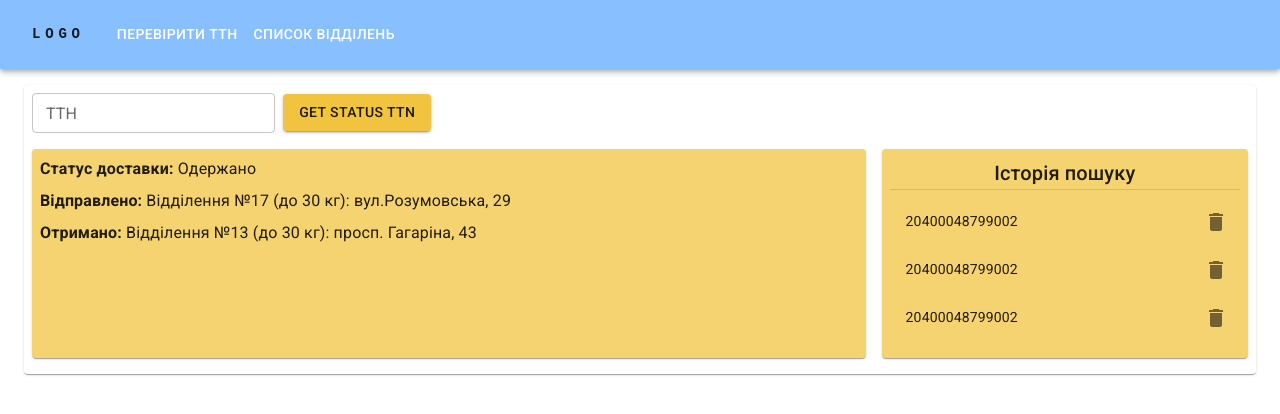
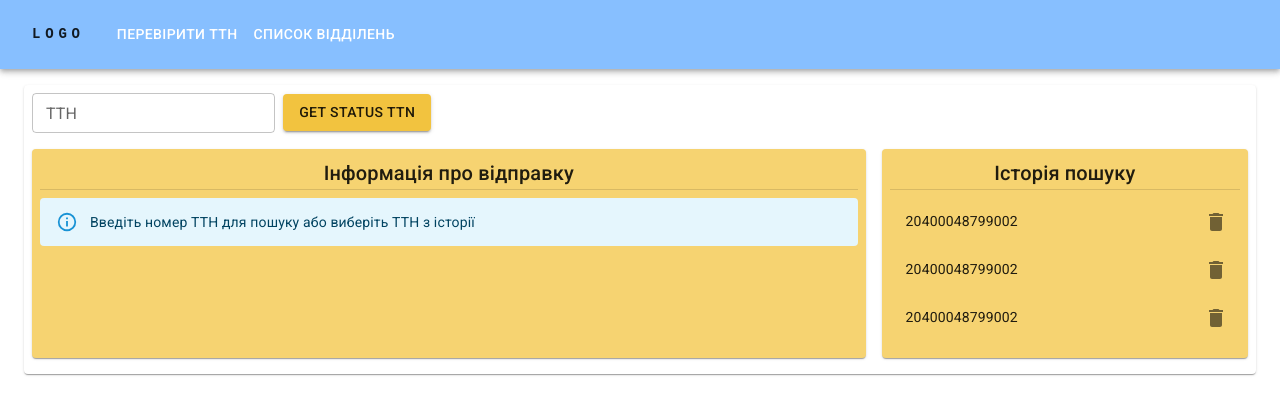
Before and after one commit to volodymir-tymtsias/test_same-it, a React (Create React App) app: page /#/ in a window 1280 px wide. Shown: the top 414 px of the page. Built offline with nearby package versions, Linux system fonts and the light colour scheme.

Commit message:
the logic of processing the entered track number and outputting the processing result has been added

```diff
--- a/src/api/departments.ts
+++ b/src/api/departments.ts
@@ -1,5 +1,5 @@
 import { DataFetchDepartment } from "../types/DataFetchDepartment";
-import { Response } from "../types/Response";
+import { ResponseDepartments } from "../types/Response";
 import { client } from "./fetchClient";
 
 export const getDepartments = (data: DataFetchDepartment) => {
@@ -13,5 +13,5 @@ export const getDepartments = (data: DataFetchDepartment) => {
     }
   };
 
-  return client.post<Response>('', newData);
+  return client.post<ResponseDepartments>('', newData);
 };
--- /dev/null
+++ b/src/api/statusDocument.ts
@@ -0,0 +1,18 @@
+import { ResponseStatusDocument } from "../types/Response";
+import { client } from "./fetchClient";
+
+export const getStatusDocument = (data: string) => {
+  const newData = {
+    modelName: "TrackingDocument",
+    calledMethod: "getStatusDocuments",
+    methodProperties: {
+      Documents: [
+        {
+          DocumentNumber: data
+        }
+      ]
+    }
+  };
+
+  return client.post<ResponseStatusDocument>('', newData);
+};
--- a/src/app/store.ts
+++ b/src/app/store.ts
@@ -1,9 +1,11 @@
 import { configureStore, ThunkAction, Action } from '@reduxjs/toolkit';
 import departmentsReducer from '../features/departments';
+import statusDocumentsReducer from '../features/statusDocuments';
 
 export const store = configureStore({
   reducer: {
     departments: departmentsReducer,
+    statusDocuments: statusDocumentsReducer,
   },
 });
 
--- a/src/components/History.tsx
+++ b/src/components/History.tsx
@@ -15,19 +15,19 @@ export const History = () => {
       <MenuList dense>
         <MenuItem>
           <ListItemText>20400048799002</ListItemText>
-          <IconButton edge="end" aria-label="delete">
+          <IconButton edge="end" aria-label="delete" title="Видалити з історії">
             <DeleteIcon />
           </IconButton>
         </MenuItem>
         <MenuItem>
           <ListItemText>20400048799002</ListItemText>
-          <IconButton edge="end" aria-label="delete">
+          <IconButton edge="end" aria-label="delete" title="Видалити з історії">
             <DeleteIcon />
           </IconButton>
         </MenuItem>
         <MenuItem>
           <ListItemText>20400048799002</ListItemText>
-          <IconButton edge="end" aria-label="delete">
+          <IconButton edge="end" aria-label="delete" title="Видалити з історії">
             <DeleteIcon />
           </IconButton>
         </MenuItem>
--- a/src/components/Info.tsx
+++ b/src/components/Info.tsx
@@ -1,6 +1,28 @@
-import { Paper, Typography } from "@mui/material";
+import { Alert, Box, CircularProgress, Divider, Paper, Typography } from "@mui/material";
+import { useAppDispatch, useAppSelector } from "../app/hooks";
+import { useEffect } from "react";
+import * as statusDocumentsAction from '../features/statusDocuments';
+import { useSearchParams } from "react-router-dom";
 
 export const Info = () => {
+  const dispatch = useAppDispatch();
+  const {
+    statusDocuments,
+    loading,
+    hasError,
+    responseErrors,
+    responseWarnings,
+  } = useAppSelector(state => state.statusDocuments);
+  const [searchParams] = useSearchParams();
+  const trackingNumber = searchParams.get('waybill');
+
+  useEffect(() => {
+    if (trackingNumber) {
+      dispatch(statusDocumentsAction.clear());
+      dispatch(statusDocumentsAction.initStatusDocuments(trackingNumber));
+    }
+  }, [trackingNumber, dispatch]);
+
   return (
     <Paper sx={{
         p: 1,
@@ -9,20 +31,52 @@ export const Info = () => {
       }}
       component="section"
     >
+      <Typography variant="h6" sx={{ textAlign: 'center' }}>Інформація про відправку</Typography>
+      <Divider sx={{ mb: 1 }} />
+
+      {loading && (
+        <Box textAlign="center" width="100%">
+          <CircularProgress color="inherit" />
+        </Box>
+      )}
+
+      {!loading && !!statusDocuments.length && statusDocuments[0].StatusCode === '3' && !hasError && (
+        <Alert severity="info">
+          Номер TTH не знайдено
+        </Alert>
+      )}
+
+      {!loading && hasError && (
+        <Alert severity="error">
+          {!!responseErrors.length && (responseErrors.join(', ') + '. ')}
+          {!!responseWarnings.length && (responseWarnings.join(', '))}
+        </Alert>
+      )}
+
+      {!loading && !statusDocuments.length && !hasError && (
+        <Alert severity="info">
+          Введіть номер ТТН для пошуку або виберіть ТТН з історії
+        </Alert>
+      )}
+
+      {!loading && !!statusDocuments.length && statusDocuments[0].StatusCode !== '3' && !hasError && (
+        <>
           <Typography variant="body1" mb={1}>
             <b>Статус доставки: </b>
-          Одержано
+            {statusDocuments[0].Status}
           </Typography>
 
           <Typography variant="body1" mb={1}>
             <b>Відправлено: </b>
-          Відділення №17 (до 30 кг): вул.Розумовська, 29
+            {statusDocuments[0].WarehouseSender + ', ' + statusDocuments[0].CitySender}
           </Typography>
 
           <Typography variant="body1">
             <b>Отримано: </b>
-          Відділення №13 (до 30 кг): просп. Гагаріна, 43
+            {statusDocuments[0].WarehouseRecipient + ', ' + statusDocuments[0].CityRecipient}
           </Typography>
+        </>
+      )}
     </Paper>
   );
 }
--- /dev/null
+++ b/src/features/statusDocuments.ts
@@ -0,0 +1,64 @@
+/* eslint-disable no-param-reassign */
+import { createAsyncThunk, createSlice } from '@reduxjs/toolkit';
+import { StatusDocument } from '../types/StatusDocument';
+import { getStatusDocument } from '../api/statusDocument';
+
+type StatusDocumentsState = {
+  statusDocuments: StatusDocument[];
+  loading: boolean;
+  hasError: boolean;
+  responseErrors: string[];
+  responseWarnings: string[];
+};
+
+const initialState: StatusDocumentsState = {
+  statusDocuments: [],
+  loading: false,
+  hasError: false,
+  responseErrors: [],
+  responseWarnings: [],
+};
+
+export const initStatusDocuments = createAsyncThunk(
+  'statusDocuments/fetch',
+  (data: string) => getStatusDocument(data),
+);
+
+const statusDocumentsSlice = createSlice({
+  name: 'statusDocuments',
+  initialState,
+  reducers: {
+    clear: (state) => {
+      state.statusDocuments = [];
+      state.hasError = false;
+      state.responseErrors = [];
+      state.responseWarnings = [];
+    },
+  },
+  extraReducers: (builder) => {
+    builder.addCase(initStatusDocuments.pending, (state) => {
+      state.loading = true;
+    });
+
+    builder.addCase(initStatusDocuments.fulfilled, (state, action) => {
+      if (action.payload.success) {
+        state.statusDocuments = action.payload.data;
+      } else {
+        state.hasError = true;
+        state.responseErrors = action.payload.errors;
+        state.responseWarnings = action.payload.warnings;
+      }
+
+      state.loading = false;
+    });
+
+    builder.addCase(initStatusDocuments.rejected, (state) => {
+      state.hasError = true;
+      state.loading = false;
+      state.responseErrors = ['It is not possible to connect to the Nova Poshta server'];
+    });
+  },
+});
+
+export default statusDocumentsSlice.reducer;
+export const { clear } = statusDocumentsSlice.actions;
--- a/src/pages/ListPage.tsx
+++ b/src/pages/ListPage.tsx
@@ -10,7 +10,7 @@ import { ScrollToTop } from "../components/ScrollToTop";
 
 export const ListPage = () => {
   const [searchParams, setSearchParams] = useSearchParams();
-  const appliedQuery = searchParams.get('q')?.trim() || '';
+  const appliedQuery = searchParams.get('city') || '';
   const page = searchParams.get('page') || 1;
   const pageSize = searchParams.get('pageSize') || 5;
   const [query, setQuery] = useState(appliedQuery);
@@ -28,13 +28,18 @@ export const ListPage = () => {
     responseWarnings,
   } = useAppSelector(state => state.departments);
 
+
   const setQuerySearchParams = () => {
     setSearchParams(
-      getSearchWith(searchParams, { q: query.trim() || null, page: 1 }),
+      getSearchWith(searchParams, {
+        city: query.trim() || null,
+        page: 1,
+        pageSize: 5,
+      }),
     );
   }
 
-  const searchHandler = (
+  const searchInputHandler = (
     event: React.ChangeEvent<HTMLInputElement | HTMLTextAreaElement>,
   ) => {
     setQuery(event.target.value);
@@ -70,7 +75,7 @@ export const ListPage = () => {
                 width: { xs: '100%', sm: '30%', lg: '20%' },
               }}
               value={query}
-              onChange={searchHandler}
+              onChange={searchInputHandler}
             />
             <Button
               variant="contained"
--- /dev/null
+++ b/src/types/StatusDocument.ts
@@ -0,0 +1,8 @@
+export interface StatusDocument {
+  Status: string;
+  StatusCode: string;
+  WarehouseRecipient: string;
+  WarehouseSender: string;
+  CitySender: string;
+  CityRecipient: string;
+}
```
Also changed, not shown: src/pages/HomePage.tsx (+49 -1 lines), src/types/Response.ts (+9 -5 lines). Lines whose indentation alone changed are shown as unchanged.
